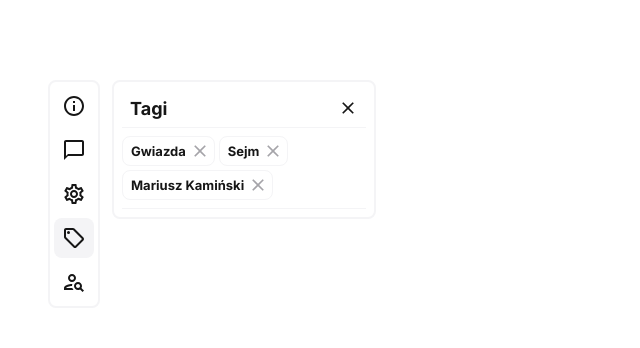
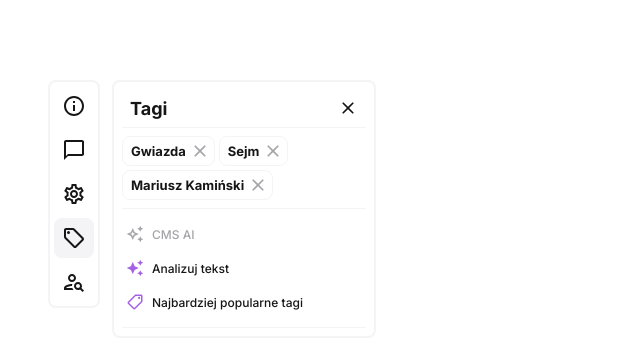
Before and after one commit to g-krzysztof/search-tags-component, a Next.js app: page / in a window 1280 px wide. Shown: the top 348 px of the page, without its empty margins (0-640 px from the left). Built offline with nearby package versions, Linux system fonts and the light colour scheme.

Commit message:
add ContextMenuItem component

```diff
--- /dev/null
+++ b/lib/dummyData.ts
@@ -0,0 +1,42 @@
+import icons from '@/src/ui/Components/Icons/icons'
+
+export const chipsItems = [
+  {
+    chipId: 'chip01',
+    label: 'Gwiazda',
+  },
+  {
+    chipId: 'chip02',
+    label: 'Sejm',
+  },
+  {
+    chipId: 'chip03',
+    label: 'Mariusz Kamiński',
+  },
+]
+
+export const contextMenuItems: {
+  cmItemId: string
+  label: string
+  iconName: keyof typeof icons
+  active: boolean
+}[] = [
+  {
+    cmItemId: 'cmItemId01',
+    label: 'CMS AI',
+    iconName: 'ai',
+    active: false,
+  },
+  {
+    cmItemId: 'cmItemId02',
+    label: 'Analizuj tekst',
+    iconName: 'aiFill',
+    active: true,
+  },
+  {
+    cmItemId: 'cmItemId03',
+    label: 'Najbardziej popularne tagi',
+    iconName: 'tagPopular',
+    active: true,
+  },
+]
--- a/src/components/SearchTags/SearchTags.tsx
+++ b/src/components/SearchTags/SearchTags.tsx
@@ -1,21 +1,7 @@
-import { Box, Text, Divider, Chip, IconButton } from '../../ui'
+import { Box, Text, Divider, Chip, IconButton, ContextMenuItem } from '../../ui'
+import { chipsItems, contextMenuItems } from '@/lib/dummyData'
 
 export interface SearchTagsProps {}
-
-const chipsItems = [
-  {
-    chipId: 'chip01',
-    label: 'Gwiazda',
-  },
-  {
-    chipId: 'chip02',
-    label: 'Sejm',
-  },
-  {
-    chipId: 'chip03',
-    label: 'Mariusz Kamiński',
-  },
-]
 
 const SearchTags: React.FC<SearchTagsProps> = () => {
   return (
@@ -49,6 +35,19 @@ const SearchTags: React.FC<SearchTagsProps> = () => {
         ))}
       </Box>
       <Divider color="grayLight" />
+      <Box py="xxs" display="flex" flexDirection="column">
+        {contextMenuItems.map(({ cmItemId, iconName, label, active }) => (
+          <ContextMenuItem
+            key={cmItemId}
+            label={label}
+            onClick={() => console.log({ label })}
+            iconName={iconName}
+            active={active}
+          />
+        ))}
+      </Box>
+
+      <Divider color="grayLight" />
     </Box>
   )
 }
--- /dev/null
+++ b/src/ui/Components/ContextMenuItem/ContextMenuItem.tsx
@@ -0,0 +1,51 @@
+import React from 'react'
+import { Box } from '../Box'
+import { Text } from '../Text'
+import { Icon } from '../Icons/Icon'
+import icons from '@/src/ui/Components/Icons/icons'
+import styled from 'styled-components'
+
+interface ChipProps {
+  label: string
+  onClick: () => void
+  iconName: keyof typeof icons
+  active: boolean
+}
+
+export const ContextMenuItem: React.FC<ChipProps> = ({
+  label,
+  onClick,
+  iconName,
+  active,
+}) => {
+  return (
+    <StyledBox
+      py="xxxs"
+      my="xxxs"
+      onClick={active ? onClick : () => console.log('not active')}
+      display="flex"
+      justifyContent="flex-start"
+      alignItems="center"
+      width="190px"
+    >
+      <Box pl="xxxs" pr="xxs" onClick={onClick}>
+        <Icon
+          iconName={iconName}
+          color={active ? 'purple' : 'grayMedium'}
+          size={18}
+        />
+      </Box>
+      <Text
+        color={active ? 'black' : 'grayMedium'}
+        fontSize="s"
+        fontWeight="medium"
+      >
+        {label}
+      </Text>
+    </StyledBox>
+  )
+}
+
+const StyledBox = styled(Box)`
+  cursor: pointer;
+`
--- /dev/null
+++ b/src/ui/Components/ContextMenuItem/index.ts
@@ -0,0 +1 @@
+export * from './ContextMenuItem'
--- a/src/ui/Components/index.ts
+++ b/src/ui/Components/index.ts
@@ -4,3 +4,4 @@ export * from './Text'
 export * from './Divider'
 export * from './Chip'
 export * from './IconButton'
+export * from './ContextMenuItem'
```
Also changed, not shown: 1 other file (tests, documents, lock files or other folders).
